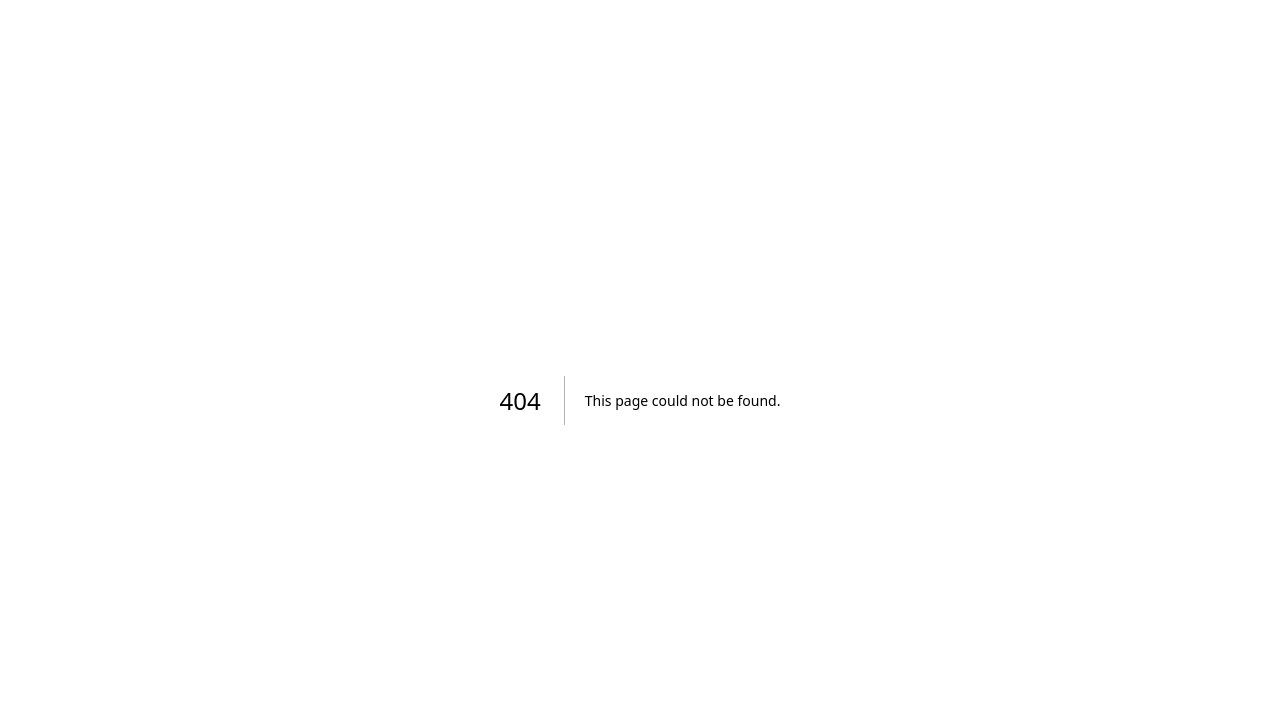
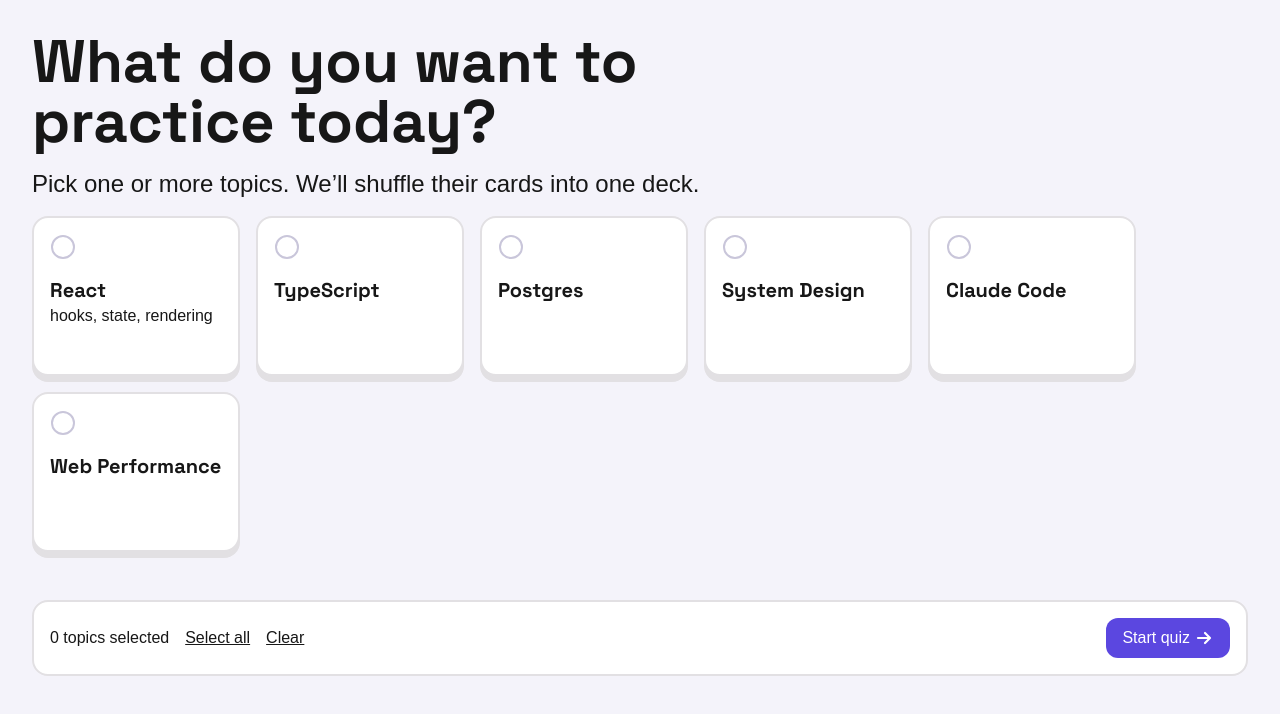
Before and after one commit to pearlbea/interview-study, a Next.js app: page /home in a window 1280 px wide. Before the commit this address had no page. Shown: the top 714 px of the page. Built offline with nearby package versions, Linux system fonts and the light colour scheme.

Commit message:
Add topic selection

```diff
--- a/app/components/CheckBox/CheckBox.tsx
+++ b/app/components/CheckBox/CheckBox.tsx
@@ -1,11 +1,11 @@
 import type { SVGProps } from "react";
 
-type CheckBoxProps = SVGProps<SVGSVGElement> & { pressed: boolean };
+type CheckBoxProps = SVGProps<SVGSVGElement> & { selected: boolean };
 
-export function CheckBox({ pressed, ...props }: CheckBoxProps) {
+export function CheckBox({ selected,  ...props }: CheckBoxProps) {
   return (
     <svg viewBox="0 0 26 26" width={26} height={26} aria-hidden="true" focusable="false" {...props}>
-      {pressed ? (
+      {selected ? (
         <>
           <circle cx="13" cy="13" r="12" fill="rgb(91, 71, 224)" />
           <path
--- a/app/components/TopicCard.tsx
+++ b/app/components/TopicCard.tsx
@@ -1,28 +1,34 @@
 "use client";
 
-import { useState } from "react";
 import { ReactElement } from "react";
 import { CheckBox } from "../components/CheckBox/CheckBox";
+import { grotesk } from "../fonts";
 
 interface TopicCardProps {
-  title: string;
+  topic: string;
   text: string;
+  selected: boolean;
+  handleSelected: (topic: string) => void;
 }
 
-export function TopicCard({ title, text }: TopicCardProps): ReactElement {
-  const [pressed, setPressed] = useState(false);
+export function TopicCard({
+  topic,
+  text,
+  selected,
+  handleSelected,
+}: TopicCardProps): ReactElement {
   return (
     <button
       type="button"
-      aria-pressed={pressed}
-      className={`flex flex-col p-8 gap-4 border-2 rounded-2xl ${pressed ? "bg-(--topic-background)" : "bg-white"} ${pressed ? "border-(--purple)" : "border-(--grey)"} ${pressed ? "shadow-(--topic-shadow-pressed)" : "shadow-(--topic-shadow)"}`}
-      onClick={() => setPressed((prev) => !prev)}
+      aria-pressed={selected}
+      onClick={() => handleSelected(topic)}
+      className={`flex flex-col p-4 border-2 rounded-2xl min-h-40 min-w-52 gap-4 cursor-pointer ${selected ? "bg-(--topic-background)" : "bg-white"} ${selected ? "border-(--purple)" : "border-(--grey)"} ${selected ? "shadow-(--topic-shadow-selected)" : "shadow-(--topic-shadow)"}`}
     >
       <span className="flex justify-end">
-        <CheckBox pressed={pressed} />
+        <CheckBox selected={selected} />
       </span>
-      <span className="flex flex-col">
-        <h3>{title}</h3>
+      <span className="flex flex-col text-left">
+        <h3 className={`${grotesk.className} text-xl`}>{topic}</h3>
         <span>{text}</span>
       </span>
     </button>
--- /dev/null
+++ b/app/components/TopicSelector.tsx
@@ -0,0 +1,69 @@
+"use client";
+
+import { useState } from "react";
+import { TopicCard } from "./TopicCard";
+
+interface TopicSelectorProps {
+  topics: Record<string, string>;
+}
+
+export function TopicSelector({ topics }: TopicSelectorProps) {
+  const [selected, setSelected] = useState<string[]>([]);
+
+  function handleSelected(topic: string) {
+    setSelected((current) =>
+      current.includes(topic)
+        ? current.filter((item) => item !== topic)
+        : [...current, topic],
+    );
+  }
+
+  return (
+    <div className="flex flex-wrap gap-4 justify-start">
+      {Object.entries(topics).map(([k, v]) => (
+        <TopicCard
+          key={k}
+          topic={k}
+          text={v}
+          selected={selected.includes(k)}
+          handleSelected={handleSelected}
+        />
+      ))}
+      <div className="flex border-2 rounded-2xl p-4 mt-8 bg-white border-(--grey) justify-between items-center w-full">
+        <div className="flex gap-4">
+          <div className="leading-10">{`${selected.length} topics selected`}</div>
+          <button
+            type="button"
+            className="cursor-pointer underline"
+            onClick={() => setSelected(Object.keys(topics))}
+          >
+            Select all
+          </button>
+          <button
+            type="reset"
+            className="cursor-pointer underline"
+            onClick={() => setSelected([])}
+          >
+            Clear
+          </button>
+        </div>
+        <button
+          type="button"
+          className="inline-flex items-center text-white bg-(--purple) px-4 py-2 gap-1 rounded-xl cursor-pointer"
+        >
+          Start quiz
+          <svg width="20" height="20" viewBox="0 0 20 20" aria-hidden="true">
+            <path
+              d="M4 10h11M11 5l5 5-5 5"
+              stroke="#FFFFFF"
+              strokeWidth="2.2"
+              fill="none"
+              strokeLinecap="round"
+              strokeLinejoin="round"
+            ></path>
+          </svg>
+        </button>
+      </div>
+    </div>
+  );
+}
--- /dev/null
+++ b/app/fonts.ts
@@ -0,0 +1,13 @@
+import { Inter, Space_Grotesk } from "next/font/google";
+
+export const inter = Inter({
+  subsets: ["latin"],
+  weight: "400",
+  display: "swap",
+});
+
+export const grotesk = Space_Grotesk({
+  subsets: ["latin"],
+  weight: "700",
+  display: "swap",
+});
--- a/app/globals.css
+++ b/app/globals.css
@@ -6,15 +6,13 @@
   --purple: rgb(91, 71, 224);
   --grey: rgb(226, 224, 227);
   --topic-shadow: rgb(226, 224, 227) 0px 6px 0px;
-  --topic-shadow-pressed: rgb(91, 71, 224) 0px 6px 0px;
+  --topic-shadow-selected: rgb(91, 71, 224) 0px 6px 0px;
   --topic-background: rgb(236, 233, 255);
 }
 
 @theme inline {
   --color-background: var(--background);
   --color-foreground: var(--foreground);
-  --font-sans: var(--font-geist-sans);
-  --font-mono: var(--font-geist-mono);
 }
 
 @media (prefers-color-scheme: dark) {
--- /dev/null
+++ b/app/home/page.tsx
@@ -0,0 +1,26 @@
+import { grotesk } from "../fonts";
+import { TopicSelector } from "../components/TopicSelector";
+
+const topics: Record<string, string> = {
+  React: "hooks, state, rendering",
+  TypeScript: "",
+  Postgres: "",
+  "System Design": "",
+  "Claude Code": "",
+  "Web Performance": "",
+};
+
+export default function Home({}) {
+  return (
+    <div className="p-8">
+      <h1 className={`${grotesk.className} text-6xl w-2/3`}>
+        What do you want to practice today?
+      </h1>
+      <p className="py-4 text-2xl">
+        Pick one or more topics. We&rsquo;ll shuffle their cards into one deck.
+      </p>
+      <TopicSelector topics={topics} />
+
+    </div>
+  );
+}
--- a/app/layout.tsx
+++ b/app/layout.tsx
@@ -1,16 +1,6 @@
 import type { Metadata } from "next";
-import { Geist, Geist_Mono } from "next/font/google";
+import { inter } from "./fonts";
 import "./globals.css";
-
-const geistSans = Geist({
-  variable: "--font-geist-sans",
-  subsets: ["latin"],
-});
-
-const geistMono = Geist_Mono({
-  variable: "--font-geist-mono",
-  subsets: ["latin"],
-});
 
 export const metadata: Metadata = {
   title: "Interview Study",
@@ -19,11 +9,8 @@ export const metadata: Metadata = {
 
 export default function RootLayout({ children }: LayoutProps<"/">) {
   return (
-    <html
-      lang="en"
-      className={`${geistSans.variable} ${geistMono.variable} h-full antialiased`}
-    >
-      <body className="min-h-full flex flex-col">{children}</body>
+    <html lang="en" className={`${inter.className} h-full antialiased`}>
+      <body className="flex justify-center">{children}</body>
     </html>
   );
 }
```
